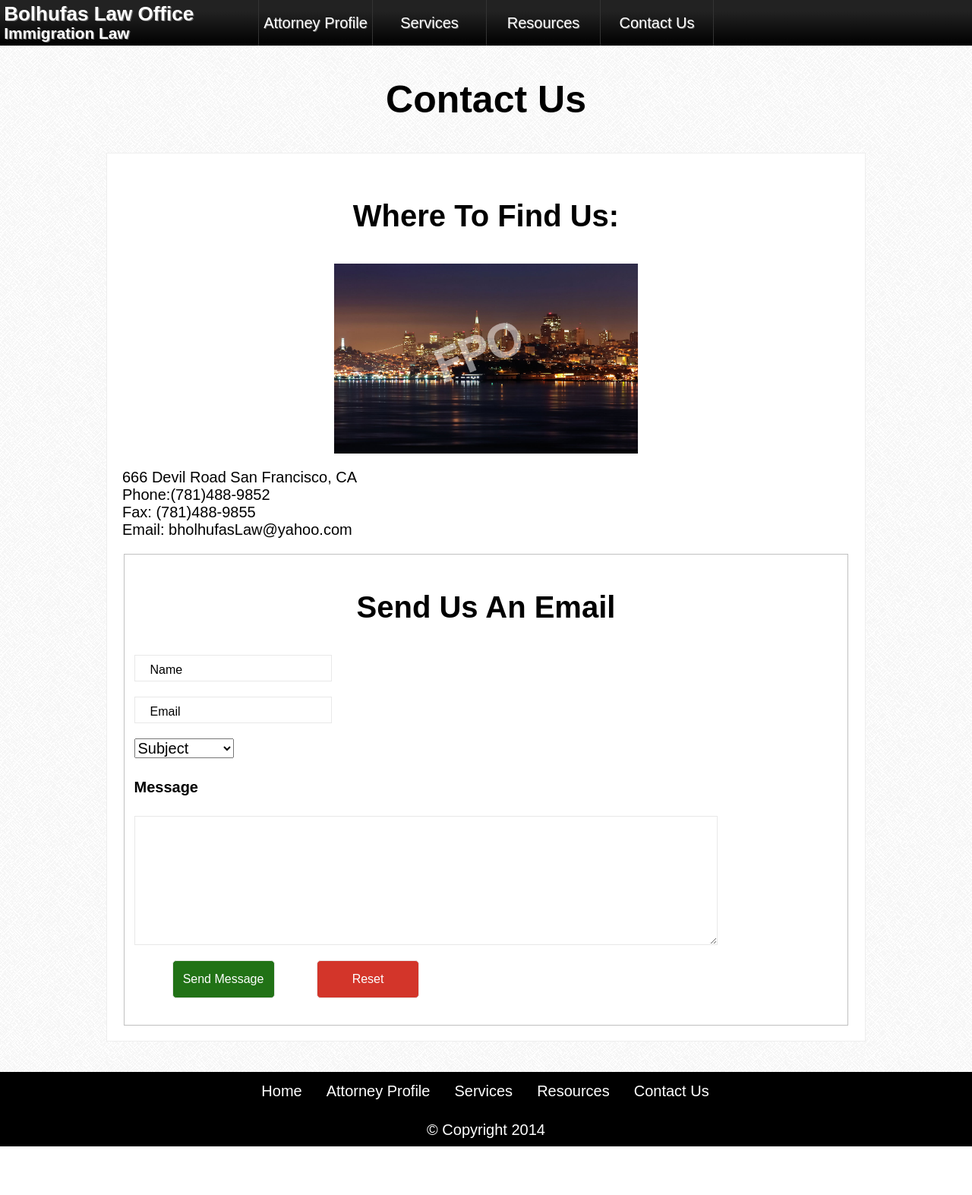
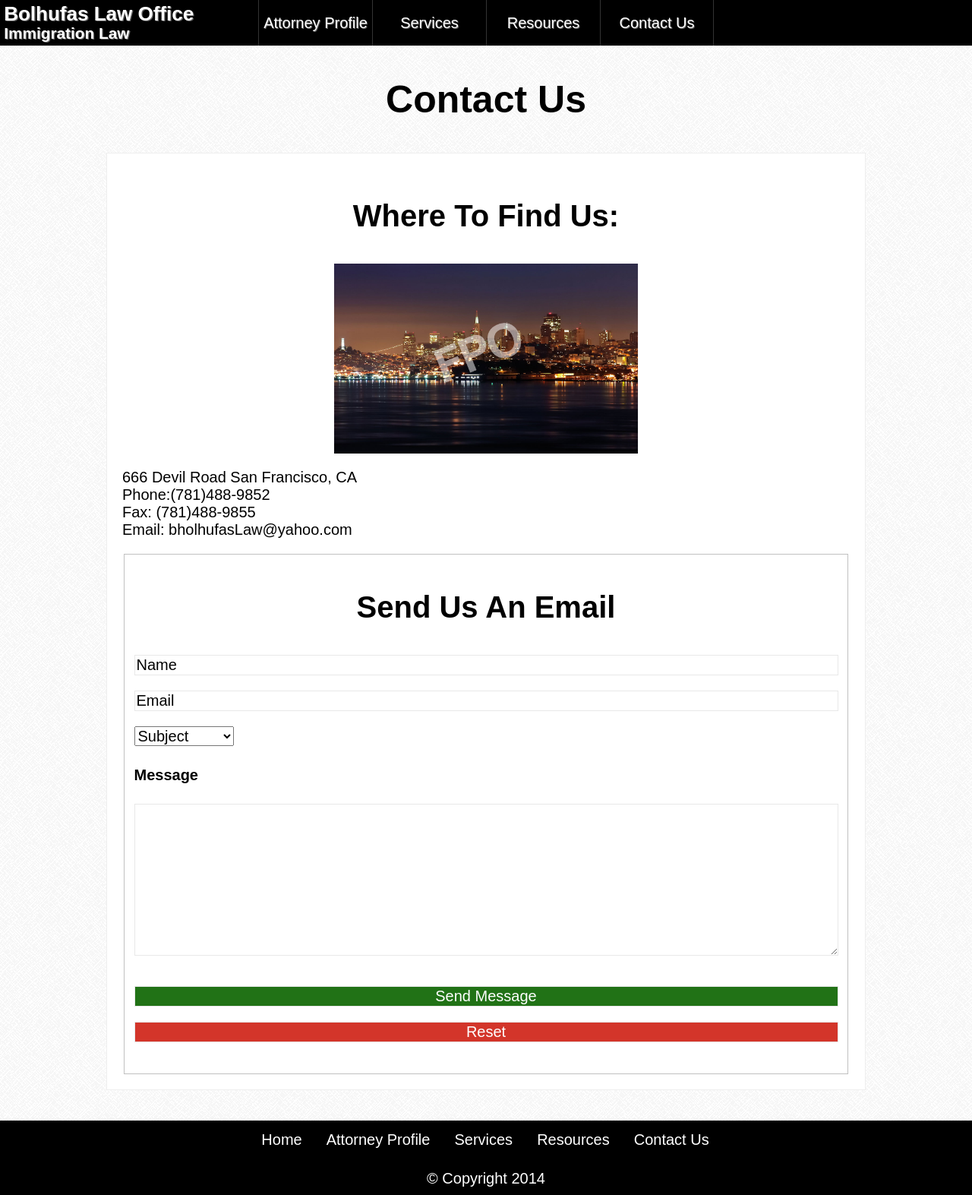
Before and after one commit to mv2sa/bolhufasLaw, a PHP site: page /contactUs.html in a window 1280 px wide. Shown: the whole page at 76% size. Before the commit the page ends 1509 px from the top, so only its background shows below. Run offline with PHP 8.4, Linux system fonts and the light colour scheme; some libraries are stand-ins or nearby versions; some web fonts are replaced.

Commit message:
changed px to ems in main.css

```diff
--- a/contactUs.html
+++ b/contactUs.html
@@ -87,7 +87,7 @@
             <h2 class="ap-title">Contact Us</h2>
             <article class="ap-wrapper">
                 <div>
-                    <div class="form">
+                    <div class="cu-form">
                         <h3>Where To Find Us:</h3>
                         <img class="ap-headingImg" src="img/heading3.jpg" alt="San Francisco">
                     <p>
@@ -111,8 +111,9 @@
                                 </select>
                                 <h4>Message</h4>
                                 <textarea type="message" name="message" value="Message" rows="7" cols="50"></textarea>
-                                    <input type="submit" value="Send Message" id="send" />
-                                    <input type="submit" value="Reset" id="reset" />
+                                <div class="cu-emailBtn">
+                                    <input type="submit" value="Send Message" id="cu-send" />
+                                    <input type="submit" value="Reset" id="cu-reset" />
                             </fieldset>
                         </form>
                     </div>
--- a/css/main.css
+++ b/css/main.css
@@ -420,33 +420,32 @@ main {
     text-align: center;
     font-size: 2.5em;
 }
-.form input {
-    width: 215px;
-    height: 35px;
-    padding: 5px 20px 0px 20px;
-    margin: 0 0 20px 0;
+.cu-form input {
+    width: 100%;
     background: #fff;
-    font-size: 16px;
+    font-size: 1em;
     color: #000;
     text-align: left;
+    display: block;
+    margin-bottom: 1em;
     border: 1px solid #e8e8e8;
 }
-.form textarea {
-    width: 217px;
-    height: 170px;
-    padding: 12px 20px 0px 20px;
-    margin: 0 0 20px 0;
+#cu-formDrop {
+    width: 100%;
+}
+.cu-form textarea {
+    width: 100%;
+    height: 10em;
+    padding: 4em 4em 4em 4em;
+    margin: 0 0 2em 0;
     background: #fff;
     color: #000;
     border: 1px solid #e8e8e8;
 }
-.contact {
+.cu-form h3 {
     text-align: center;
 }
-.form h3 {
-    text-align: left;
-}
-.button {
+.cu-button {
     width: 150px;
     height: 35px;
     margin: 0 0 20px 0;
@@ -456,23 +455,21 @@ main {
     text-align: left;
 
 }
-#send {
+#cu-send {
     background: #217216;
-
+    text-align: center;
+    color: #fff;
 }
-#reset {
+#cu-reset {
     background: #D3352A;
+    text-align: center;
+    color: #fff;
 }
 .cu-emailBtn {
     display: block;
-    text-align: center;
-    color: #fff;
-    width: 135px;
-    height: 50px;
-    border: 1px solid #e8e8e8;
-    border-radius: 5px;
-    margin-left: 50px;
-    padding: 0;
+    width: 100%;
+    height: 4em;
+    padding: 0 0 5em 0;
 }
 
 /*Footer Navigation*/
@@ -515,20 +512,7 @@ main {
 @media only screen and (min-width: 768px) {
 
     main {
-        position: relative;
         width: 90%;
-        margin: 0 auto;
-    }
-
-    #h-headerWrapper {
-        background: #000000; /* Old browsers */
-        background: -moz-linear-gradient(top,  #222222 25%, #222222 25%, #000000 100%); /* FF3.6+ */
-        background: -webkit-gradient(linear, left top, left bottom, color-stop(25%,#222222), color-stop(25%,#222222), color-stop(100%,#000000)); /* Chrome,Safari4+ */
-        background: -webkit-linear-gradient(top, #222222 25%, #222222 25%, #000000 100%); /* Chrome10+,Safari5.1+ */
-        background: -o-linear-gradient(top,  #222222 25%, #222222 25%, #000000 100%); /* Opera 11.10+ */
-        background: -ms-linear-gradient(top,  #222222 25%, #222222 25%, #000000 100%); /* IE10+ */
-        background: linear-gradient(to bottom,  #222222 25%, #222222 25%, #000000 100%); /* W3C */
-        filter: progid:DXImageTransform.Microsoft.gradient( startColorstr='#222222', endColorstr='#000000',GradientType=0 ); /* IE6-9 */
     }
 
     #h-headerWrapper h1#logo {
```
